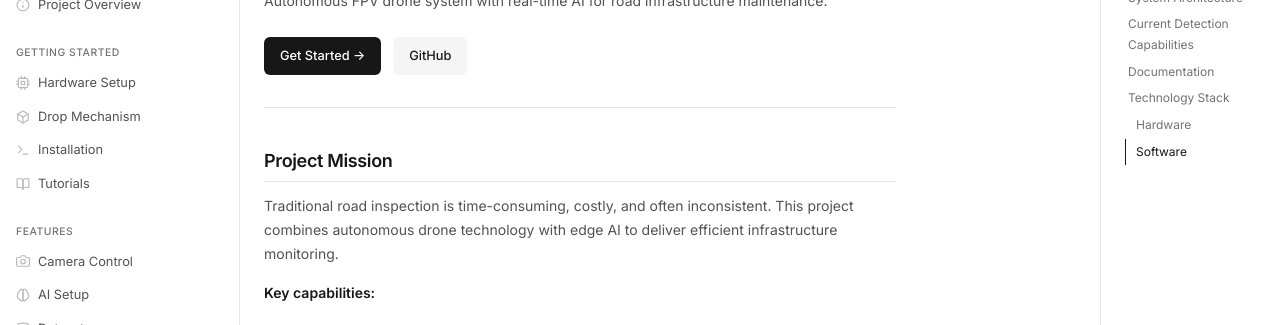
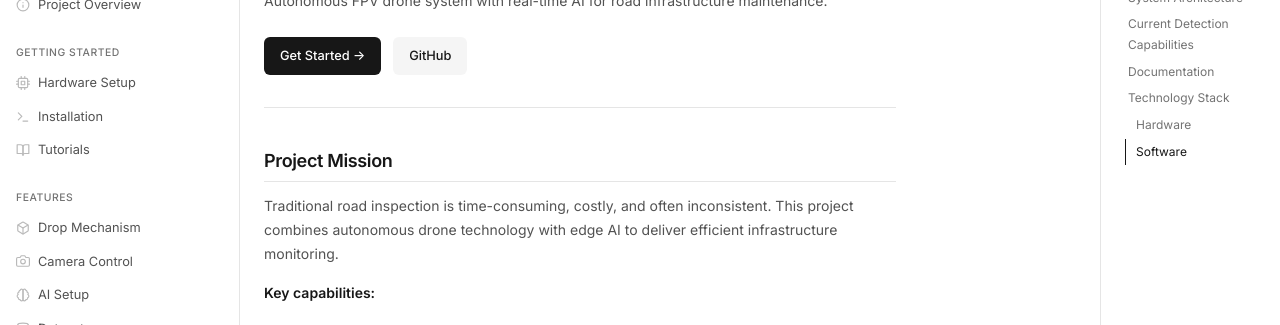
Before and after one commit to HoudaElAbbassi/ai-drone-ws2526, a Jekyll site: the page built from docs/index.md, in a window 1280 px wide. Shown: the part 142-467 px from the top of the page. Built offline with Jekyll 4.4.1, drawn with Linux system fonts in a browser that asks for light colours.

Commit message:
Move Drop Mechanism to Features section in navigation

```diff
--- a/docs/_includes/sidebar.html
+++ b/docs/_includes/sidebar.html
@@ -53,14 +53,6 @@
           </a>
         </li>
         <li class="nav-item">
-          <a href="{{ site.baseurl }}/hardware/drop-mechanism.html" class="nav-link">
-            <span class="nav-icon">
-              <svg xmlns="http://www.w3.org/2000/svg" width="14" height="14" viewBox="0 0 24 24" fill="none" stroke="currentColor" stroke-width="2" stroke-linecap="round" stroke-linejoin="round"><path d="M21 8a2 2 0 0 0-1-1.73l-7-4a2 2 0 0 0-2 0l-7 4A2 2 0 0 0 3 8v8a2 2 0 0 0 1 1.73l7 4a2 2 0 0 0 2 0l7-4A2 2 0 0 0 21 16Z"/><path d="m3.3 7 8.7 5 8.7-5"/><path d="M12 22V12"/></svg>
-            </span>
-            Drop Mechanism
-          </a>
-        </li>
-        <li class="nav-item">
           <a href="{{ site.baseurl }}/software/installation.html" class="nav-link">
             <span class="nav-icon">
               <svg xmlns="http://www.w3.org/2000/svg" width="14" height="14" viewBox="0 0 24 24" fill="none" stroke="currentColor" stroke-width="2" stroke-linecap="round" stroke-linejoin="round"><polyline points="4 17 10 11 4 5"/><line x1="12" y1="19" x2="20" y2="19"/></svg>
@@ -82,6 +74,14 @@
     <div class="nav-group">
       <span class="nav-label">Features</span>
       <ul class="nav-list">
+        <li class="nav-item">
+          <a href="{{ site.baseurl }}/hardware/drop-mechanism.html" class="nav-link">
+            <span class="nav-icon">
+              <svg xmlns="http://www.w3.org/2000/svg" width="14" height="14" viewBox="0 0 24 24" fill="none" stroke="currentColor" stroke-width="2" stroke-linecap="round" stroke-linejoin="round"><path d="M21 8a2 2 0 0 0-1-1.73l-7-4a2 2 0 0 0-2 0l-7 4A2 2 0 0 0 3 8v8a2 2 0 0 0 1 1.73l7 4a2 2 0 0 0 2 0l7-4A2 2 0 0 0 21 16Z"/><path d="m3.3 7 8.7 5 8.7-5"/><path d="M12 22V12"/></svg>
+            </span>
+            Drop Mechanism
+          </a>
+        </li>
         <li class="nav-item">
           <a href="{{ site.baseurl }}/software/camera-control.html" class="nav-link">
             <span class="nav-icon">
```
